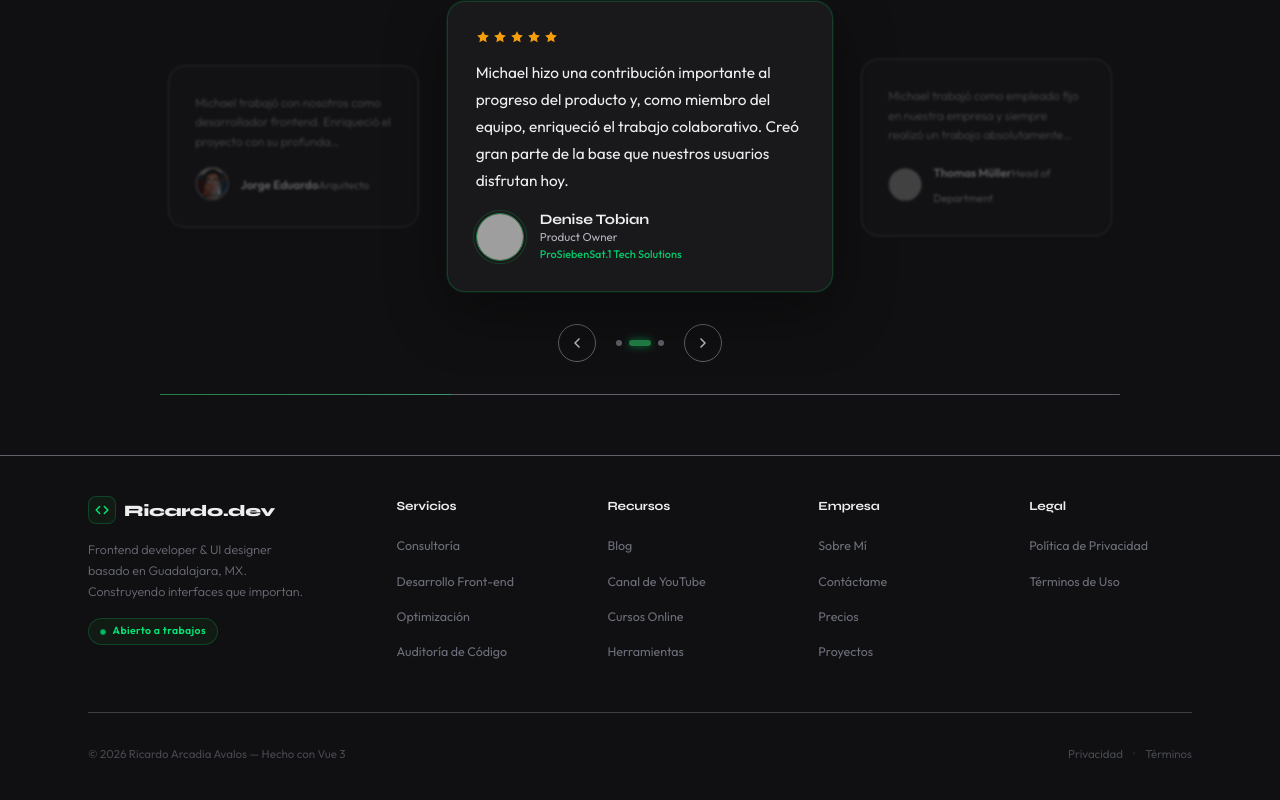
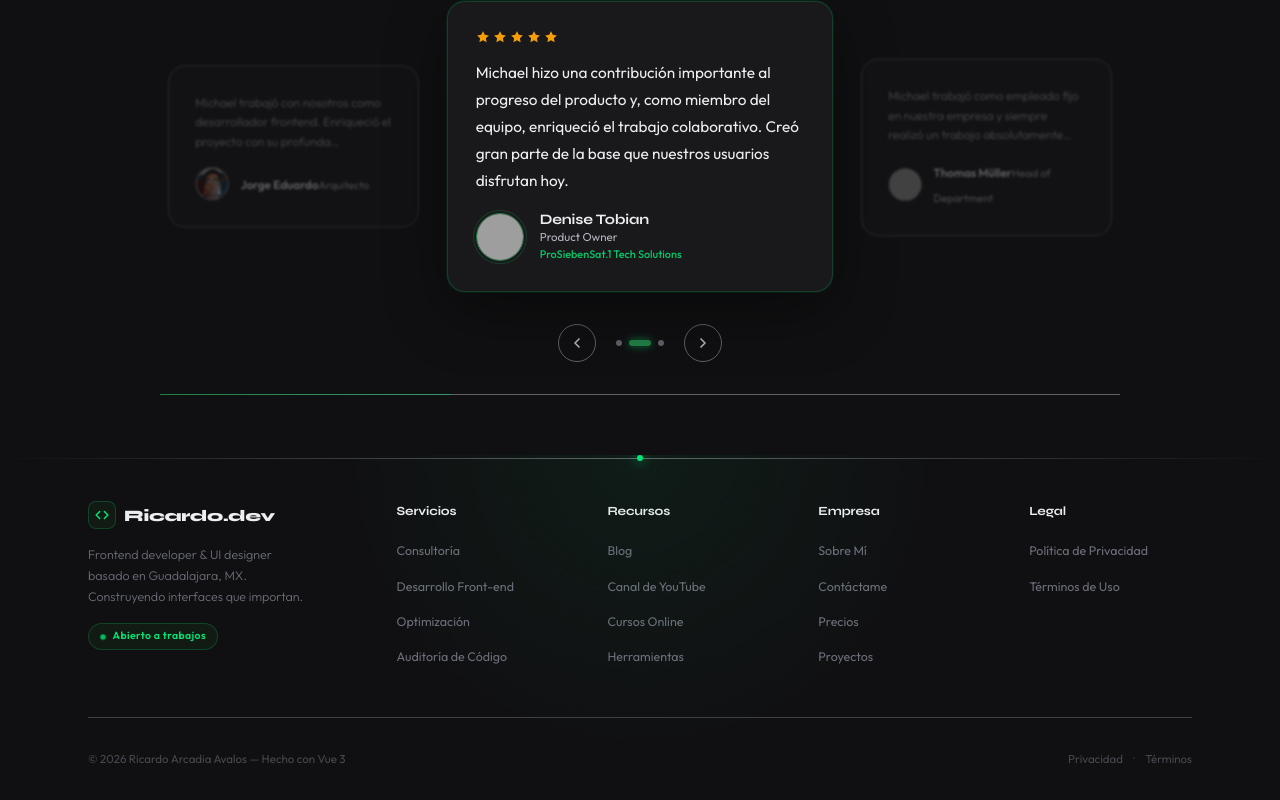
Before and after one commit to Rech-Arcadia/Portfolio, a Vue app: page / in a window 1280 px wide. Shown: the part 3926-4726 px from the top of the page. Built offline with nearby package versions, Linux system fonts and the light colour scheme; grey boxes are pictures that could not be loaded.

Commit message:
feat: update AppFooter styles with background gradient and enhanced top bar design

```diff
--- a/src/components/AppFooter.vue
+++ b/src/components/AppFooter.vue
@@ -130,7 +130,7 @@ const currentYear = new Date().getFullYear();
   transform: translateX(-50%);
   width: 600px;
   height: 300px;
-  /* background: radial-gradient(ellipse at top, rgba(0, 230, 118, 0.06) 0%, transparent 70%); */
+  background: radial-gradient(ellipse at top, rgba(0, 230, 118, 0.06) 0%, transparent 70%);
   pointer-events: none;
 }
 
@@ -145,8 +145,22 @@ const currentYear = new Date().getFullYear();
 .ft-top-bar__line {
   flex: 1;
   height: 1px;
-  background: var(--gray-8);
+  background: linear-gradient(90deg, transparent, var(--gray-8));
 }
+
+.ft-top-bar__line:last-child {
+  background: linear-gradient(90deg, var(--gray-8), transparent);
+}
+
+.ft-top-bar__dot {
+  width: 6px;
+  height: 6px;
+  border-radius: 50%;
+  background: var(--green-9);
+  flex-shrink: 0;
+  box-shadow: 0 0 12px var(--green-9);
+}
+
 
 /* ── Links grid ──────────────────────────────────────────── */
 .ft-links-grid {
```
